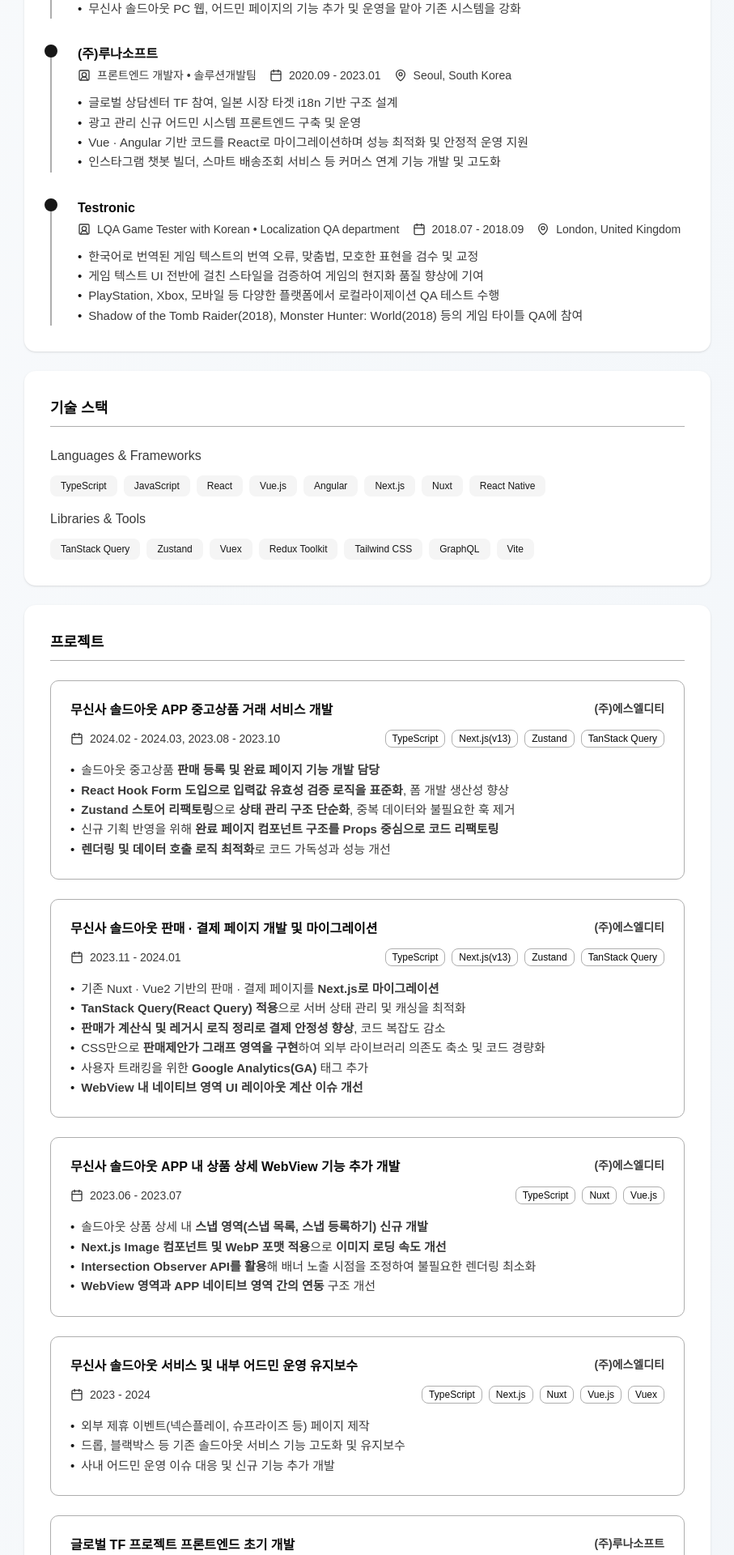
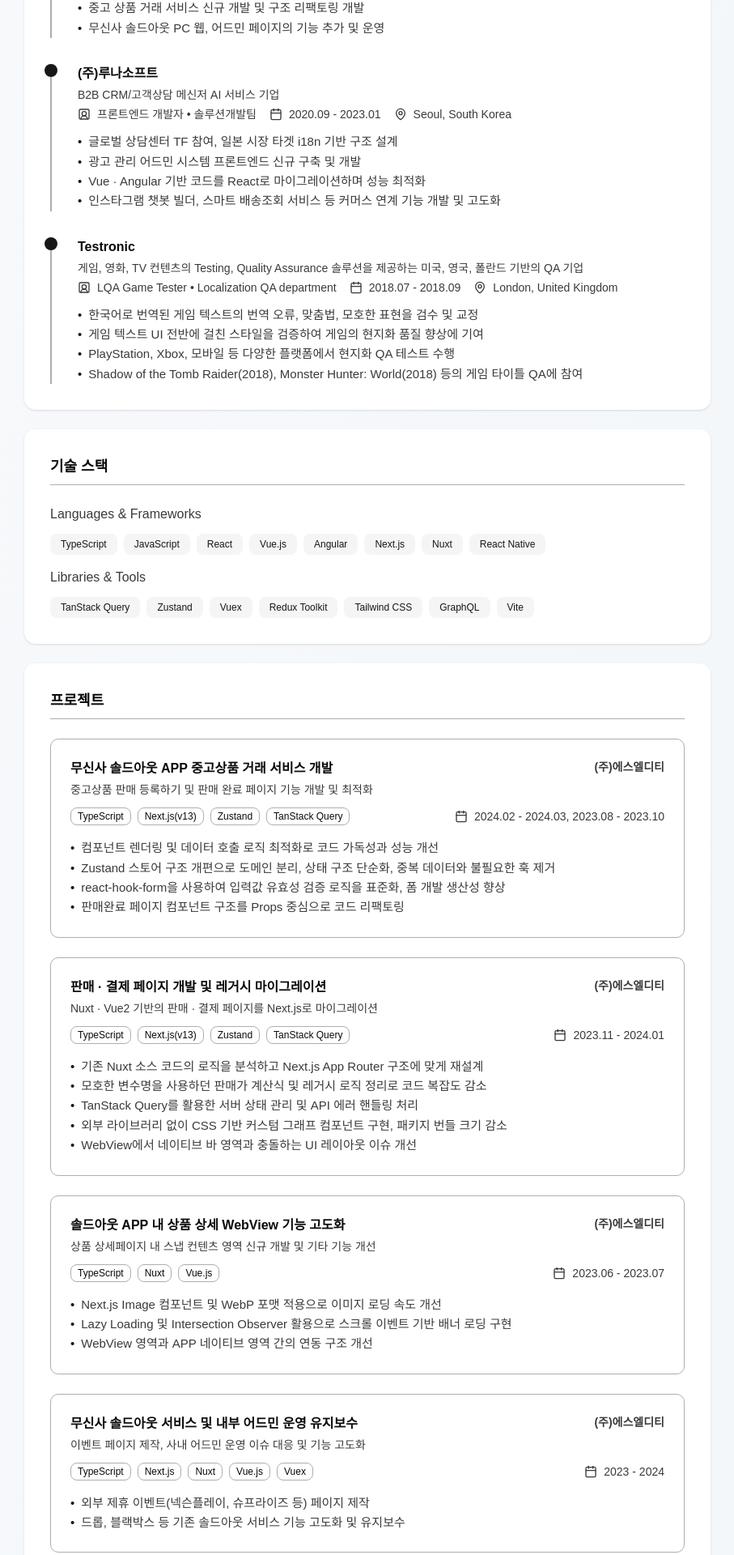
Before and after one commit to kkoomin/kkoomin.github.io, a Next.js app: page /resume in a window 1280 px wide. Shown: the part 837-2757 px from the top of the page at 81% size, without its empty margins (186-1093 px from the left). Built offline with nearby package versions, Linux system fonts and the light colour scheme.

Commit message:
feat: 이력서 데이터 및 레이아웃 수정

```diff
--- a/app/data/projectData.ts
+++ b/app/data/projectData.ts
@@ -162,8 +162,8 @@ export const portfolioProjects: ProjectData[] = [
     company: "(주)루나소프트",
     period: "2022.09 - 2023.01",
     description: [
-      "글로벌 상담센터 TF 초기 기획 버전 개발에 참여, **일본 시장 대응을 위한 다국어(i18n) 구조 설계**",
-      "**권한 관리, 채널·브랜드 관리, 사업자 정보 관리 및 공통 레이아웃** 등 핵심 페이지 1차 개발 담당",
+      "글로벌 상담센터 TF 초기 기획 버전 개발에 참여, 일본 시장 대응을 위한 다국어(i18n) 구조 설계",
+      "권한 관리, 채널·브랜드 관리, 사업자 정보 관리 및 공통 레이아웃 등 핵심 페이지 1차 개발 담당",
       "디자인 가이드 통일을 위해 퍼블리셔, 디자이너와 협업하여 스타일 가이드 정립",
     ],
     achievements: [
@@ -201,8 +201,8 @@ export const portfolioProjects: ProjectData[] = [
     period: "2020.10 - 2022.09",
     description: [
       "광고 관리 어드민 신규 개발 및 설계 담당 (초기 Angular10 → React 마이그레이션)",
-      "광고 채널 및 지면 관리, 관리자 권한 관리 등 **핵심 워크플로우 UI/로직 개발**",
-      "**광고 및 채널 통계 대시보드 구축**, 일별 현황 · 클릭/조회수 · 채널별 통계 등 주요 KPI 시각화",
+      "광고 채널 및 지면 관리, 관리자 권한 관리 등 핵심 워크플로우 UI/로직 개발",
+      "광고 및 채널 통계 대시보드 구축, 일별 현황 · 클릭/조회수 · 채널별 통계 등 주요 KPI 시각화",
       "백엔드 개발자와 협업하여 API 명세 및 응답 구조 설계",
     ],
     achievements: [
--- a/app/data/resumeData.ts
+++ b/app/data/resumeData.ts
@@ -14,21 +14,21 @@ export const resumeData: ResumeData = {
     linkedin_en: "www.linkedin.com/in/minha-koo/?locale=en_US",
   },
   introduction: [
-    "무신사 솔드아웃에서 **B2C 웹 · 앱 서비스를 개발하고 운영하며 이용자 중심의 문제 해결 경험**을 쌓았고, B2B 솔루션 기업 루나소프트에서는 광고, 마케팅 어드민 신규 개발과 고도화를 주도했습니다.",
-    "**새로운 기술 습득과 환경 변화에 빠르게 적응**합니다. React, Vue, Angular 등 다양한 프레임워크를 실무에서 활용했으며, 기술 간 마이그레이션 경험이 있습니다.",
-    "**주도적이고 효율적인 업무 방식을 지향**합니다. 비지니스 문제 해결을 최우선으로 두고 합리적인 의사 결정을 하고자 합니다.",
-    "**작성한 코드에 책임감을 가지고 개발**합니다. 팀 내 유일한 프론트엔드 개발자로도, 10명 이상의 프론트엔드 팀 일원으로도 일해보며 **근거 있는 코드 작성과 협업을 위한 설계를 고민**해왔습니다.",
-    "**사람들과 함께** 일할 때 가장 큰 동기부여를 받으며, **다양한 부서와 유연하게 협업할 수 있는 커뮤니케이션 역량**을 지니고 있습니다.",
-    "**‘헤맨 만큼 내 땅이다’**라는 말처럼 **경험에서 오는 성장**을 즐깁니다. 실패를 두려워하지 않고 늘 도전하고 발전하고자 합니다.",
+    "무신사 솔드아웃에서 B2C 웹 · 앱 서비스를 개발하고 운영하며 이용자 중심의 문제 해결 경험을 쌓았고, B2B 솔루션 기업 루나소프트에서는 광고, 마케팅 어드민 신규 개발과 고도화를 주도했습니다.",
+    "새로운 기술 습득과 환경 변화에 빠르게 적응합니다. React, Vue, Angular 등 다양한 프레임워크를 실무에서 활용했으며, 기술 간 마이그레이션 경험이 있습니다.",
+    "주도적이고 효율적인 업무 방식을 지향합니다. 비지니스 문제 해결을 최우선으로 두고 합리적인 의사 결정을 하고자 합니다.",
+    "작성한 코드에 책임감을 가지고 개발합니다. 팀 내 유일한 프론트엔드 개발자로도, 10명 이상의 프론트엔드 팀 일원으로도 일해보며 근거 있는 코드 작성과 협업을 위한 설계를 고민해왔습니다.",
+    "사람들과 함께 일할 때 가장 큰 동기부여를 받으며, 다양한 부서와 유연하게 협업할 수 있는 커뮤니케이션 역량을 지니고 있습니다.",
+    "‘헤맨 만큼 내 땅이다’라는 말처럼 경험에서 오는 성장을 즐깁니다. 실패를 두려워하지 않고 늘 도전하고 발전하고자 합니다.",
   ],
   summary: [
     "**이커머스 플랫폼 모바일 앱 · 웹앱 및 PC 웹** 신규 개발과 유지보수 경험",
     "**B2B 솔루션 서비스 어드민** 설계 및 운영",
-    "Vue · Angular 기반 서비스 → **Next.js · React 기반으로 마이그레이션**",
-    "레거시 **코드 개선 및 추상화, 성능 최적화 경험**",
+    "Vue · Angular 기반 서비스 → **Next.js · React 기반으로 마이그레이션 경험**",
+    "**레거시 코드 개선 및 추상화, 성능 최적화** 경험",
     "런던 현지 코딩 교육과정 수료, **글로벌 실무 환경 및 다국어 서비스(i18n) 대응 역량** 보유",
     "**AI 개발 툴을 활용**한 코드 생성 · 리팩토링 및 효율 개선 경험",
-    "디자이너 · 기획자 등 **타 직군과의 협업을 통한 요구사항 정리 및 기술 커뮤니케이션 경험**",
+    "디자이너 · 기획자 등 **타 직군과의 협업을 통한 요구사항 정리 및 기술 커뮤니케이션 능숙**",
   ],
   skills: [
     {
@@ -61,36 +61,41 @@ export const resumeData: ResumeData = {
     {
       title: "프론트엔드 개발자 • 프론트엔드 팀(플랫폼 파트)",
       company: "(주)에스엘디티",
+      companyDescription:
+        "무신사 솔드아웃(soldout) | 한정판 제품 및 중고 거래 리셀 플랫폼",
       location: "Seoul, South Korea",
       period: "2023.02 - 2024.05",
       achievements: [
         "무신사 솔드아웃 APP 내 웹앱 영역 기능 고도화 및 운영 경험",
         "상품 판매 · 결제 페이지를 Vue에서 Next.js로 마이그레이션 진행",
         "중고 상품 거래 서비스 신규 개발 및 구조 리팩토링 개발",
-        "무신사 솔드아웃 PC 웹, 어드민 페이지의 기능 추가 및 운영을 맡아 기존 시스템을 강화",
+        "무신사 솔드아웃 PC 웹, 어드민 페이지의 기능 추가 및 운영",
       ],
     },
     {
       title: "프론트엔드 개발자 • 솔루션개발팀",
       company: "(주)루나소프트",
+      companyDescription: "B2B CRM/고객상담 메신저 AI 서비스 기업",
       location: "Seoul, South Korea",
       period: "2020.09 - 2023.01",
       achievements: [
         "글로벌 상담센터 TF 참여, 일본 시장 타겟 i18n 기반 구조 설계",
-        "광고 관리 신규 어드민 시스템 프론트엔드 구축 및 운영",
-        "Vue · Angular 기반 코드를 React로 마이그레이션하며 성능 최적화 및 안정적 운영 지원",
+        "광고 관리 어드민 시스템 프론트엔드 신규 구축 및 개발",
+        "Vue · Angular 기반 코드를 React로 마이그레이션하며 성능 최적화",
         "인스타그램 챗봇 빌더, 스마트 배송조회 서비스 등 커머스 연계 기능 개발 및 고도화",
       ],
     },
     {
-      title: "LQA Game Tester with Korean • Localization QA department",
+      title: "LQA Game Tester • Localization QA department",
       company: "Testronic",
+      companyDescription:
+        "게임, 영화, TV 컨텐츠의 Testing, Quality Assurance 솔루션을 제공하는 미국, 영국, 폴란드 기반의 QA 기업",
       location: "London, United Kingdom",
       period: "2018.07 - 2018.09",
       achievements: [
         "한국어로 번역된 게임 텍스트의 번역 오류, 맞춤법, 모호한 표현을 검수 및 교정",
         "게임 텍스트 UI 전반에 걸친 스타일을 검증하여 게임의 현지화 품질 향상에 기여",
-        "PlayStation, Xbox, 모바일 등 다양한 플랫폼에서 로컬라이제이션 QA 테스트 수행",
+        "PlayStation, Xbox, 모바일 등 다양한 플랫폼에서 현지화 QA 테스트 수행",
         "Shadow of the Tomb Raider(2018), Monster Hunter: World(2018) 등의 게임 타이틀 QA에 참여",
       ],
     },
@@ -103,38 +108,39 @@ export const resumeData: ResumeData = {
       name: "무신사 솔드아웃 APP 중고상품 거래 서비스 개발",
       company: "(주)에스엘디티",
       period: "2024.02 - 2024.03, 2023.08 - 2023.10",
+      summary: "중고상품 판매 등록하기 및 판매 완료 페이지 기능 개발 및 최적화",
       description: [
-        "솔드아웃 중고상품 **판매 등록 및 완료 페이지 기능 개발 담당**",
-        "**React Hook Form 도입으로 입력값 유효성 검증 로직을 표준화**, 폼 개발 생산성 향상",
-        "**Zustand 스토어 리팩토링**으로 **상태 관리 구조 단순화**, 중복 데이터와 불필요한 훅 제거",
-        "신규 기획 반영을 위해 **완료 페이지 컴포넌트 구조를 Props 중심으로 코드 리팩토링**",
-        "**렌더링 및 데이터 호출 로직 최적화**로 코드 가독성과 성능 개선",
+        "컴포넌트 렌더링 및 데이터 호출 로직 최적화로 코드 가독성과 성능 개선",
+        "Zustand 스토어 구조 개편으로 도메인 분리, 상태 구조 단순화, 중복 데이터와 불필요한 훅 제거",
+        "react-hook-form을 사용하여 입력값 유효성 검증 로직을 표준화, 폼 개발 생산성 향상",
+        "판매완료 페이지 컴포넌트 구조를 Props 중심으로 코드 리팩토링",
       ],
       tech: ["TypeScript", "Next.js(v13)", "Zustand", "TanStack Query"],
     },
     {
-      name: "무신사 솔드아웃 판매 · 결제 페이지 개발 및 마이그레이션",
+      name: "판매 · 결제 페이지 개발 및 레거시 마이그레이션",
       company: "(주)에스엘디티",
       period: "2023.11 - 2024.01",
+      summary: "Nuxt · Vue2 기반의 판매 · 결제 페이지를 Next.js로 마이그레이션",
       description: [
-        "기존 Nuxt · Vue2 기반의 판매 · 결제 페이지를 **Next.js로 마이그레이션**",
-        "**TanStack Query(React Query) 적용**으로 서버 상태 관리 및 캐싱을 최적화",
-        "**판매가 계산식 및 레거시 로직 정리로 결제 안정성 향상**, 코드 복잡도 감소",
-        "CSS만으로 **판매제안가 그래프 영역을 구현**하여 외부 라이브러리 의존도 축소 및 코드 경량화",
-        "사용자 트래킹을 위한 **Google Analytics(GA)** 태그 추가",
-        "**WebView 내 네이티브 영역 UI 레이아웃 계산 이슈 개선**",
+        "기존 Nuxt 소스 코드의 로직을 분석하고 Next.js App Router 구조에 맞게 재설계",
+        "모호한 변수명을 사용하던 판매가 계산식 및 레거시 로직 정리로 코드 복잡도 감소",
+        "TanStack Query를 활용한 서버 상태 관리 및 API 에러 핸들링 처리",
+        "외부 라이브러리 없이 CSS 기반 커스텀 그래프 컴포넌트 구현, 패키지 번들 크기 감소",
+        "WebView에서 네이티브 바 영역과 충돌하는 UI 레이아웃 이슈 개선",
       ],
       tech: ["TypeScript", "Next.js(v13)", "Zustand", "TanStack Query"],
     },
     {
-      name: "무신사 솔드아웃 APP 내 상품 상세 WebView 기능 추가 개발",
+      name: "솔드아웃 APP 내 상품 상세 WebView 기능 고도화",
       company: "(주)에스엘디티",
       period: "2023.06 - 2023.07",
+      summary:
+        "상품 상세페이지 내 스냅 컨텐츠 영역 신규 개발 및 기타 기능 개선",
       description: [
-        "솔드아웃 상품 상세 내 **스냅 영역(스냅 목록, 스냅 등록하기) 신규 개발**",
-        "**Next.js Image 컴포넌트 및 WebP 포맷 적용**으로 **이미지 로딩 속도 개선**",
-        "**Intersection Observer API를 활용**해 배너 노출 시점을 조정하여 불필요한 렌더링 최소화",
-        "**WebView 영역과 APP 네이티브 영역 간의 연동** 구조 개선",
+        "Next.js Image 컴포넌트 및 WebP 포맷 적용으로 이미지 로딩 속도 개선",
+        "Lazy Loading 및 Intersection Observer 활용으로 스크롤 이벤트 기반 배너 로딩 구현",
+        "WebView 영역과 APP 네이티브 영역 간의 연동 구조 개선",
       ],
       tech: ["TypeScript", "Nuxt", "Vue.js"],
     },
@@ -142,10 +148,10 @@ export const resumeData: ResumeData = {
       name: "무신사 솔드아웃 서비스 및 내부 어드민 운영 유지보수",
       company: "(주)에스엘디티",
       period: "2023 - 2024",
+      summary: "이벤트 페이지 제작, 사내 어드민 운영 이슈 대응 및 기능 고도화",
       description: [
         "외부 제휴 이벤트(넥슨플레이, 슈프라이즈 등) 페이지 제작",
         "드롭, 블랙박스 등 기존 솔드아웃 서비스 기능 고도화 및 유지보수",
-        "사내 어드민 운영 이슈 대응 및 신규 기능 추가 개발",
       ],
       tech: ["TypeScript", "Next.js", "Nuxt", "Vue.js", "Vuex"],
     },
@@ -154,13 +160,15 @@ export const resumeData: ResumeData = {
     // (주)루나소프트
     // ===============================
     {
-      name: "글로벌 TF 프로젝트 프론트엔드 초기 개발",
+      name: "글로벌 상담센터 TF 프론트엔드 초기 개발",
       company: "(주)루나소프트",
       period: "2022.09 - 2023.01",
+      summary:
+        "일본시장 진출을 위한 글로벌 상담센터 TF 어드민 프론트엔드 개발 담당",
       description: [
-        "글로벌 상담센터 TF의 초기 기획 버전 개발에 참여, **일본 시장 대응을 위한 다국어(i18n) 구조 설계**",
-        "**권한 관리, 채널·브랜드 관리, 사업자 정보 관리 및 공통 레이아웃** 등 핵심 페이지 1차 개발",
-        "**Vite 기반 개발 환경 구성**으로 초기 빌드 속도 개선 및 대규모 프로젝트의 개발 효율성 확보",
+        "프로젝트 초기 기획 단계부터 참여, react-i18next 기반 다국어(i18n) 구조 설계",
+        "권한 관리, 채널·브랜드 관리, 사업자 정보 관리 등 핵심 어드민 페이지 초기 버전 개발",
+        "Vite 기반 개발 환경 구성으로 초기 빌드 속도 개선",
       ],
       tech: ["TypeScript", "React", "Redux Toolkit"],
     },
@@ -168,11 +176,13 @@ export const resumeData: ResumeData = {
       name: "루나소프트 광고 관리 어드민 신규 개발 및 마이그레이션",
       company: "(주)루나소프트",
       period: "2020.10 - 2022.09",
+      summary:
+        "루나소프트 내부 광고 관리 어드민 신규 구축 및 개발 → 운영 중 기술 스택 변경 후 리빌딩",
       description: [
-        "팀 내 **단독 프론트엔드 개발자로** 신규 광고 어드민 **전체 영역을 설계·구현 및 유지보수**",
-        "광고 채널 및 지면 관리, 관리자 권한 관리 등 **핵심 워크플로우 UI/로직 개발**",
-        "**Google Charts API** 기반 **통계 대시보드 구축** (일별 현황, 그룹별 클릭/조회수, 채널별 통계)",
-        "**Angular10 기반 초기 프로젝트를 React로 마이그레이션**하며 사내 기술 스택 통합에 기여",
+        "팀 내 단독 프론트엔드 개발자로 신규 광고 어드민 전체 영역을 설계 · 구현 및 유지보수",
+        "광고 채널 및 지면 관리, 관리자 권한 관리 등 핵심 워크플로우 UI, 로직 개발",
+        "Google Charts API 기반 통계 대시보드 구축 (일별 현황, 그룹별 클릭/조회수, 채널별 통계)",
+        "Angular10 기반 초기 프로젝트를 React로 마이그레이션하며 사내 기술 스택 통합에 기여",
       ],
       tech: ["TypeScript", "React", "Redux Toolkit", "Angular", "RxJS"],
     },
@@ -180,10 +190,12 @@ export const resumeData: ResumeData = {
       name: "리로드(Re:Load) - 이커머스 마케팅 솔루션 어드민 시스템 개편",
       company: "(주)루나소프트",
       period: "2022.04 - 2022.07",
+      summary:
+        "기존 레거시 어드민에 산재된 마케팅 솔루션 관리 기능 통합 시스템 개발",
       description: [
-        "분산되어 있던 **리로드 서비스 관리 기능을 단일 어드민으로 통합**, 운영 효율성 향상",
-        "서비스 관리 · 배치관리 · 운영관리 등 **페이지 신규 개발 및 UI 구조 설계**",
-        "페이지 전 영역 **퍼블리싱 및 BEM 기반 SCSS 스타일링** 작업",
+        "분산되어 있던 관리 기능을 단일 어드민으로 통합해 운영 관리 동선 간소화",
+        "서비스 관리 · 배치관리 · 운영관리 등 페이지 신규 개발 및 UI 구조 설계",
+        "페이지 전 영역 퍼블리싱 및 일관된 스타일 가이드(BEM) 적용",
       ],
       tech: ["TypeScript", "React", "Redux Toolkit"],
     },
@@ -191,6 +203,8 @@ export const resumeData: ResumeData = {
       name: "인스타그램 챗봇 빌더(StarBuilder) 개발",
       company: "(주)루나소프트",
       period: "2021.10 - 2021.12",
+      summary:
+        "인스타그램 협업 프로젝트 후반 추가 프론트엔드 인력으로 React 개발 지원",
       description: [
         "인스타그램 멘션 자동응답(Story Mention) 챗봇 페이지 기능 개발",
         "인스타그램 챗봇 등록 및 수정을 위한 단계별 시나리오 빌더 UI를 개발",
@@ -226,6 +240,10 @@ export const resumeData: ResumeData = {
       degree: "Software Engineering Course",
       school: "FlatIron School London",
       graduated: "2019.04 수료",
+      others: [
+        "JavaScript, Ruby, React, Redux, Ruby on Rails, Sinatra, PostgreSQL",
+        "Final Project: React Native로 음악 연습을 위한 악보 보기, 스케줄 관리 앱 개발",
+      ],
     },
     {
       degree: "국어국문학과, 경영학과",
--- a/app/data/types.ts
+++ b/app/data/types.ts
@@ -16,6 +16,7 @@ export interface SkillCategory {
 export interface ExperienceItem {
   title: string;
   company: string;
+  companyDescription?: string;
   location?: string;
   period: string;
   achievements: string[];
@@ -24,6 +25,7 @@ export interface ExperienceItem {
 export interface ProjectItem {
   name: string;
   description: string[];
+  summary?: string;
   tech: string[];
   period: string;
   company: string;
@@ -33,6 +35,7 @@ export interface EducationItem {
   degree: string;
   school: string;
   graduated: string;
+  others?: string[];
 }
 export interface CertificationItem {
   title: string;
--- a/app/resume/components/Certification.tsx
+++ b/app/resume/components/Certification.tsx
@@ -47,7 +47,7 @@ export function Certification() {
                     <Calendar className="w-4 h-4" />
                     <span>{exp.period}</span>
                   </div>
-                  <ul>
+                  <ul className="mt-1">
                     {exp.description.map((desc, i) => (
                       <li
                         key={i}
--- a/app/resume/components/Experience.tsx
+++ b/app/resume/components/Experience.tsx
@@ -24,6 +24,9 @@ export function Experience() {
 
             <div className="mb-3">
               <h3 className="mb-1 font-bold text-base">{exp.company}</h3>
+              <div className="mb-1 text-sm text-muted-foreground ">
+                {exp.companyDescription}
+              </div>
               <div className="flex flex-wrap gap-x-4 gap-y-1 text-muted-foreground ">
                 <div className="flex items-center gap-2">
                   <SquareUserRound className="w-4 h-4" />
--- a/app/resume/components/Projects.tsx
+++ b/app/resume/components/Projects.tsx
@@ -19,19 +19,25 @@ export function Projects() {
             key={`${index}_${Math.random()}`}
           >
             <div className="border border-border rounded-lg p-6 mb-6">
-              <div className="flex items-start justify-between mb-3">
+              {/* Project Title */}
+              <div className="flex items-start justify-between mb-1">
                 <h3 className="font-bold text-base">{project.name}</h3>
-                <div className="flex items-center gap-2 text-sm font-bold text-muted-foreground ">
+                <div className="flex items-center gap-2 text-sm font-bold text-muted-foreground">
                   {project.company}
                 </div>
               </div>
-              <div className="flex items-center justify-between mb-4 gap-4">
-                {project.period && (
-                  <div className="flex items-center gap-2 text-muted-foreground ">
-                    <Calendar className="w-4 h-4" />
-                    <span className="text-sm">{project.period}</span>
-                  </div>
+
+              {/* Project Summary */}
+              <div>
+                {project.summary && (
+                  <p className="text-sm text-muted-foreground">
+                    {parseText(project.summary)}
+                  </p>
                 )}
+              </div>
+
+              {/* Project Tech and Period */}
+              <div className="flex items-center justify-between mt-3 mb-4 gap-4">
                 <div className="flex flex-wrap gap-2">
                   {project.tech.map((tech) => (
                     <Badge
@@ -43,8 +49,15 @@ export function Projects() {
                     </Badge>
                   ))}
                 </div>
+                {project.period && (
+                  <div className="flex items-center gap-2 text-muted-foreground ">
+                    <Calendar className="w-4 h-4" />
+                    <span className="text-sm">{project.period}</span>
+                  </div>
+                )}
               </div>
 
+              {/* Project Description */}
               <ul>
                 {project.description.map((desc, i) => (
                   <li
--- a/app/resume/page.tsx
+++ b/app/resume/page.tsx
@@ -23,7 +23,7 @@ export default function App() {
         <Certification />
 
         {/* 자기소개 합본용*/}
-        <Introduction />
+        {/* <Introduction /> */}
 
         {/* 상세 경력 기술서 합본용 */}
         {/* <DetailedProjects /> */}
```
Also changed, not shown: app/data/projectScreenshots.ts (+4 -4 lines), app/resume/components/Education.tsx (+14 -2 lines).
